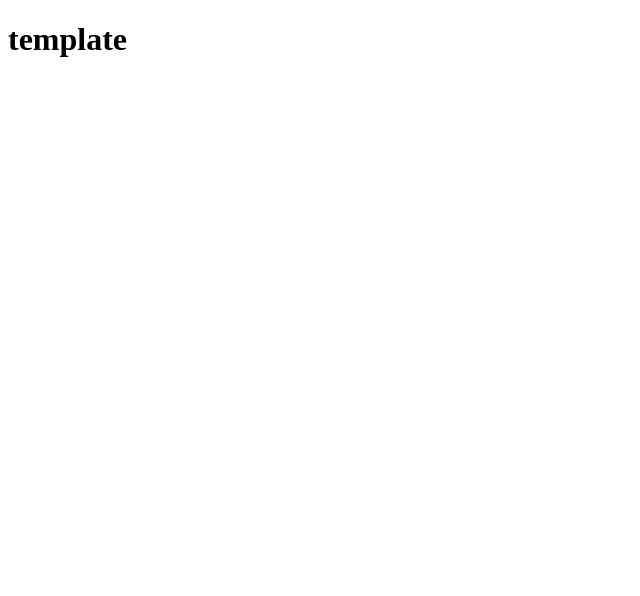
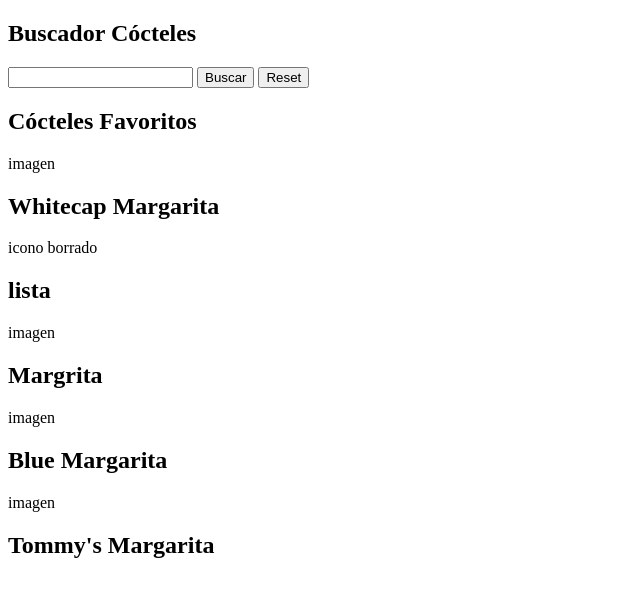
Before and after one commit to Adalab/modulo-2-evaluacion-final-mfranes, a website built with Vite: page src/index.html in a window 1280 px wide. Shown: the whole page, without its empty margins (0-640 px from the left). Built offline with nearby package versions, Linux system fonts and the light colour scheme.

Commit message:
first layout

```diff
--- a/src/index.html
+++ b/src/index.html
@@ -3,16 +3,41 @@
   <head>
     <meta charset="UTF-8" />
     <meta name="viewport" content="width=device-width, initial-scale=1" />
-    <title>Adalab Web Starter Kit</title>
+    <title>Evaluación Módulo 2</title>
     <link
       href="https://fonts.googleapis.com/css?family=Roboto&display=swap"
       rel="stylesheet"
     />
-
     <link rel="icon" href="./images/favicon.png" />
+    <link rel="stylesheet" href="./scss/main.scss"/>
   </head>
 
   <body>
-    <h1>template</h1>
+    <section>
+    <h1>Buscador Cócteles </h1>
+    <input type="text" value="" class="" >
+    <button>Buscar</button>
+    <button>Reset</button>
+    </section>
+  <section>
+    <article>
+    <h2>Cócteles Favoritos</h2>
+    <span>imagen</span>
+    <h2>Whitecap Margarita</h2>
+    <span>icono borrado</span>
+    </article>
+  </section>
+  <section>
+    <article>
+    <h2> lista</h2>
+    <span>imagen</span>
+    <h2>Margrita</h2>
+    <span>imagen</span>
+    <h2>Blue Margarita</h2>
+    <span>imagen</span>
+    <h2>Tommy's Margarita</h2>
+    </article>
+  </section>
+    <script src="./js/main.js"></script>
   </body>
 </html>
```
